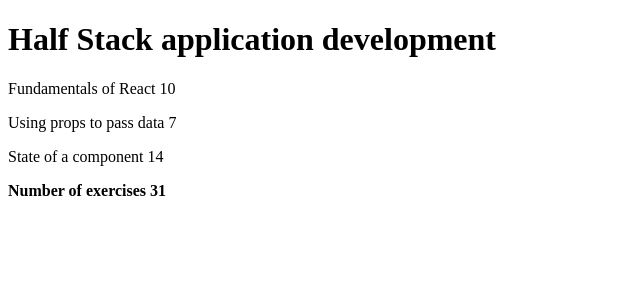
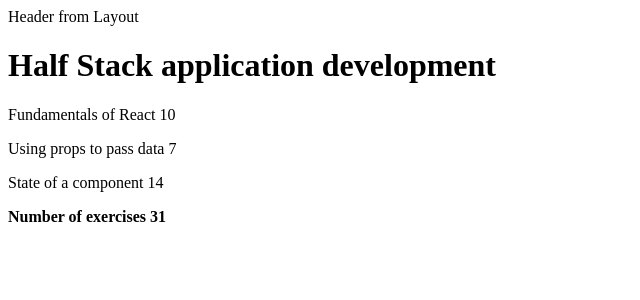
Before and after one commit to juancaricodev/fullstack-bootcamp, a React app: page / in a window 1280 px wide. Shown: the top 300 px of the page, without its empty margins (0-640 px from the left). Built offline with nearby package versions, Linux system fonts and the light colour scheme.

Commit message:
feat: Layout created; global styles added but not working, WIP

```diff
--- /dev/null
+++ b/src/assets/styles/global.scss
@@ -0,0 +1,10 @@
+* {
+  margin: 0;
+  padding: 0;
+}
+
+body {
+  font-family: -apple-system, BlinkMacSystemFont, 'Segoe UI', Roboto, Oxygen, Ubuntu, Cantarell, 'Open Sans', 'Helvetica Neue', sans-serif;
+  background-color: blue;
+  color: white;
+}
--- /dev/null
+++ b/src/layouts/Layout.jsx
@@ -0,0 +1,15 @@
+import React from 'react'
+
+const Layout = ({ children }) => {
+  return (
+    <div className='App'>
+      <header>
+        Header from Layout
+      </header>
+
+      {children}
+    </div>
+  )
+}
+
+export default Layout
--- a/src/routes/App.jsx
+++ b/src/routes/App.jsx
@@ -8,12 +8,16 @@ import {
 
 import PartOne from '@containers/PartOne'
 
+import Layout from '@layouts/Layout'
+
 const App = () => {
   return (
     <Router>
-      <Switch>
-        <Route exact path='/' component={PartOne} />
-      </Switch>
+      <Layout>
+        <Switch>
+          <Route exact path='/' component={PartOne} />
+        </Switch>
+      </Layout>
     </Router>
   )
 }
--- a/webpack.config.js
+++ b/webpack.config.js
@@ -15,6 +15,7 @@ module.exports = {
     alias: {
       '@components': path.resolve(__dirname, 'src/components'),
       '@containers': path.resolve(__dirname, 'src/containers'),
+      '@layouts': path.resolve(__dirname, 'src/layouts'),
       '@routes': path.resolve(__dirname, 'src/routes'),
       '@styles': path.resolve(__dirname, 'src/assets/styles/components'),
       '@fonts': path.resolve(__dirname, 'src/assets/fonts')
@@ -45,10 +46,10 @@ module.exports = {
           },
           'css-loader',
           {
-            loader: 'sass-loader'
-            // options: {
-            //   additionalData: '@import "src/assets/styles/global.scss";'
-            // }
+            loader: 'sass-loader',
+            options: {
+              additionalData: '@import "src/assets/styles/global.scss";'
+            }
           }
         ]
       }
```
Also changed, not shown: 1 other file (tests, documents, lock files or other folders).
